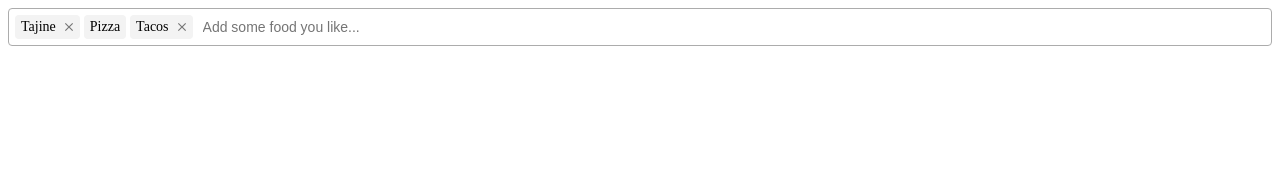
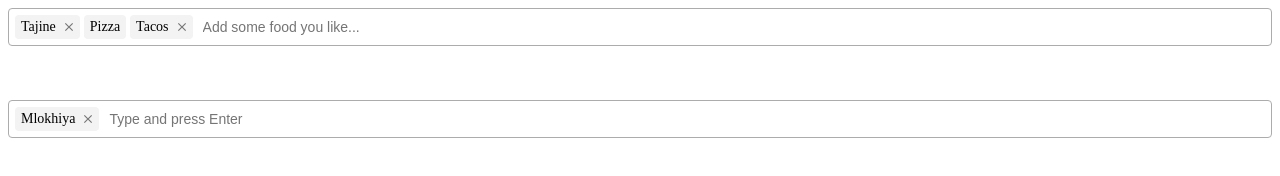
Before and after one commit to yassine-klilich/leather-tag, a website built with webpack: page src/index.html in a window 1280 px wide. Both pictures are taken after a click on the button 88 px from the left and 27 px from the top of the page. Built offline with nearby package versions, Linux system fonts and the light colour scheme.

Commit message:
[fix](TagItem) change tag parent when changing leatherTag

```diff
--- a/src/leather-tag.js
+++ b/src/leather-tag.js
@@ -699,7 +699,12 @@ if(window.LeatherTag == undefined) {
 
       Object.defineProperty(this, "leatherTag", {
         get: () => _leatherTag,
-        set: (value) => _leatherTag = value,
+        set: (value) => {
+          if(value != null && !(value instanceof LeatherTag)) {
+            throw new Error("ERROR[TagItem] :: value is not instance of LeatherTag")
+          }
+          _leatherTag = value
+        },
       })
       Object.defineProperty(this, "config", {
         get: () => _config,
@@ -742,7 +747,24 @@ if(window.LeatherTag == undefined) {
      * Remove tag item
      */
     TagItem.prototype.remove = function() {
-      this.leatherTag.removeTag(this)
+      if(this.leatherTag) {
+        this.leatherTag.removeTag(this)
+        this.leatherTag = null
+      }
+    }
+
+    /**
+     * Change tag item leatherTag object
+     * @param {LeatherTag | null} value
+     */
+    TagItem.prototype.setLeatherTag = function(value) {
+      if(value == this.leatherTag) {
+        return
+      }
+      this.remove()
+      if(value instanceof LeatherTag) {
+        value.addTag(this)
+      }
     }
 
     /**
--- a/src/script.js
+++ b/src/script.js
@@ -24,3 +24,9 @@ window.tagsObj = new LeatherTag({
     console.log("1111");
   }
 })
+window.customTag = new LeatherTag({
+  el: "customTag",
+  initialTags: [
+    "Mlokhiya"
+  ]
+})
```
Also changed, not shown: src/index.html (+3 -1 lines).
